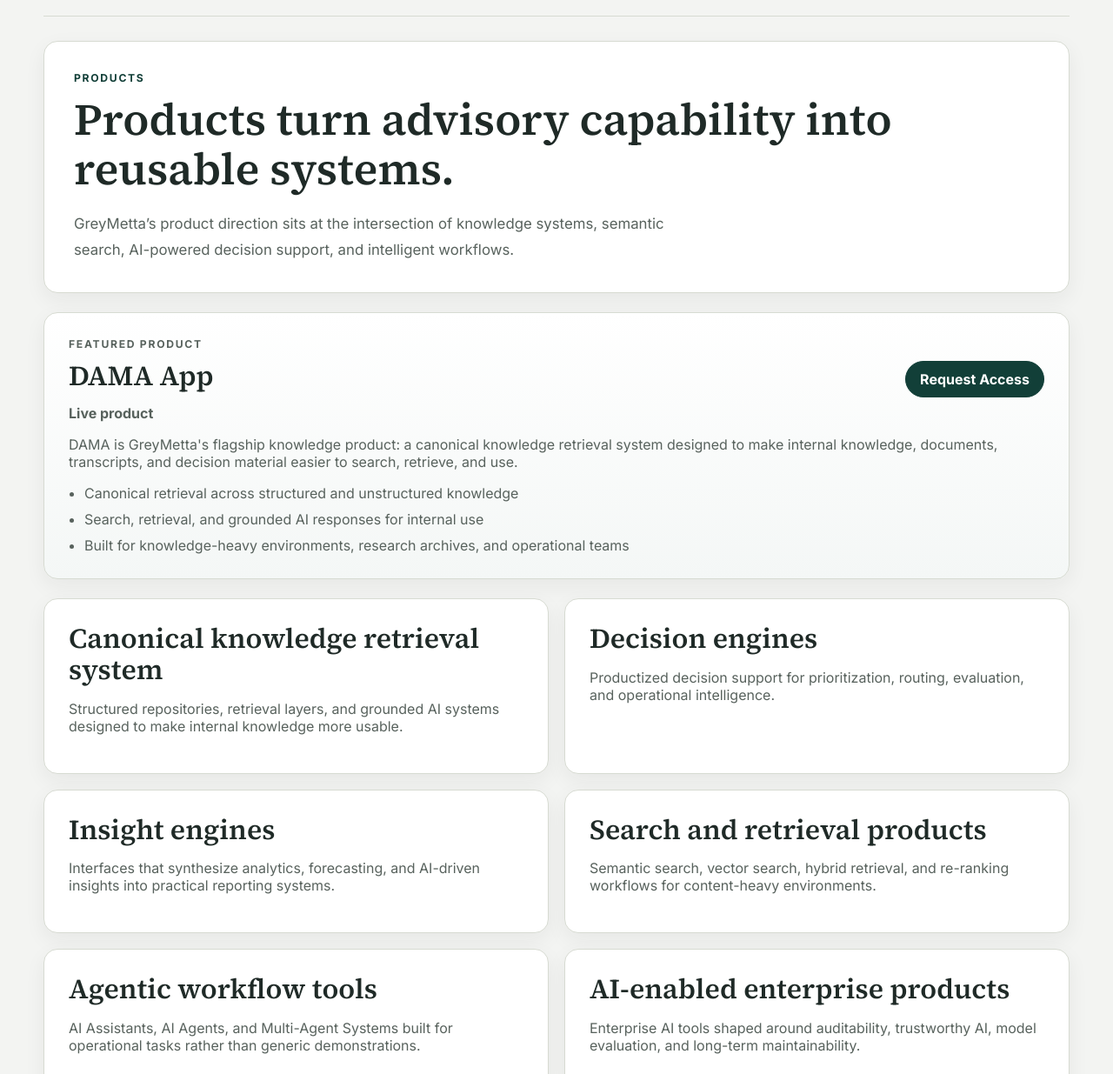
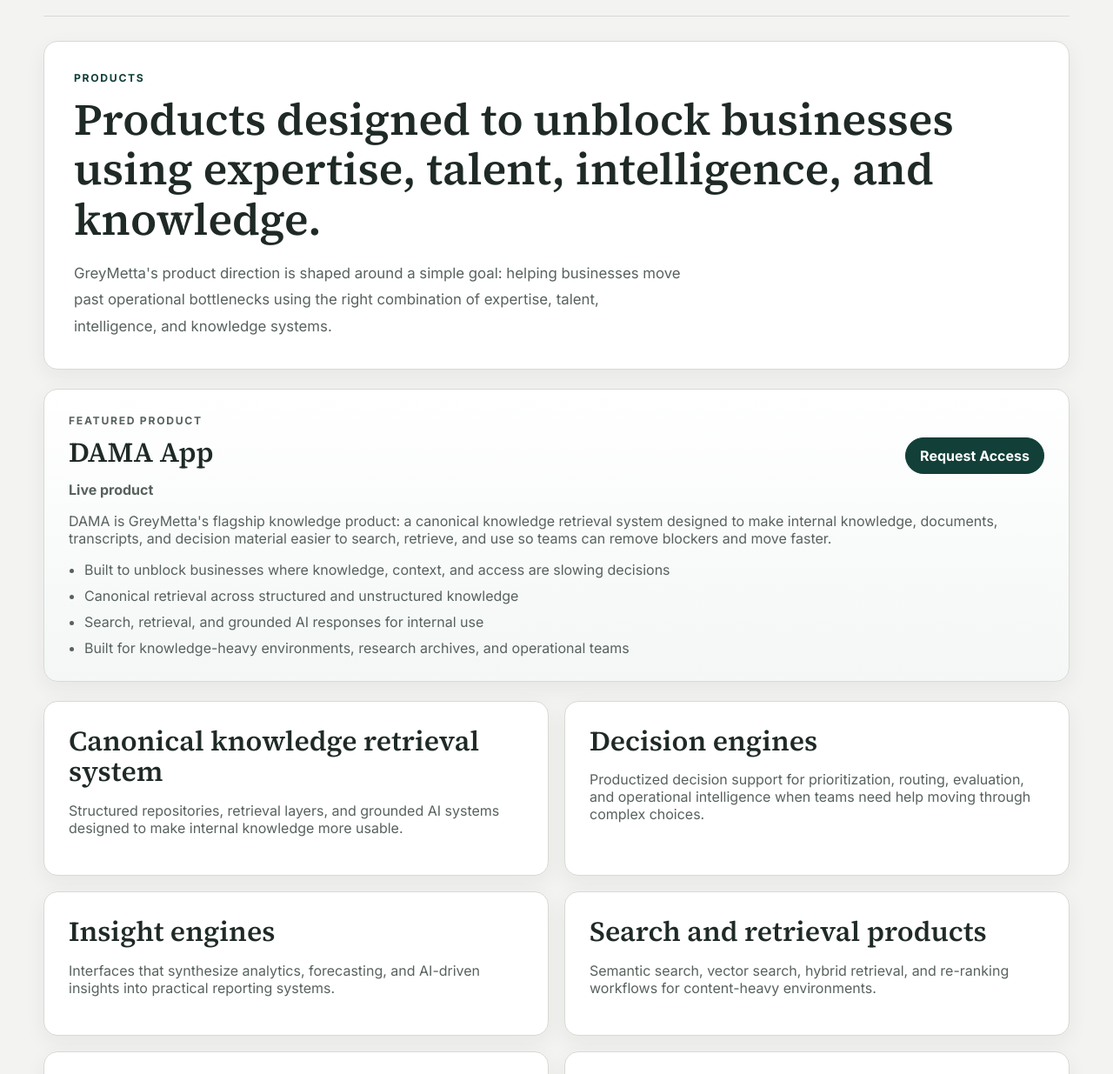
Before and after one commit to myrobot2020/greymetta-site, a plain HTML site: page products.html in a window 1280 px wide. Shown: the part 58-1293 px from the top of the page at 87% size. Drawn offline with Linux system fonts and the light colour scheme.

Commit message:
Emphasize unblocking businesses in products

```diff
--- a/products.html
+++ b/products.html
@@ -34,11 +34,12 @@
       <main class="page-main">
         <section class="page-hero">
           <p class="kicker">Products</p>
-          <h1>Products turn advisory capability into reusable systems.</h1>
+          <h1>Products designed to unblock businesses using expertise, talent, intelligence, and knowledge.</h1>
           <p class="lead">
-            GreyMetta’s product direction sits at the intersection of knowledge
-            systems, semantic search, AI-powered decision support, and
-            intelligent workflows.
+            GreyMetta's product direction is shaped around a simple goal:
+            helping businesses move past operational bottlenecks using the
+            right combination of expertise, talent, intelligence, and
+            knowledge systems.
           </p>
         </section>
 
@@ -56,9 +57,10 @@
               DAMA is GreyMetta's flagship knowledge product: a canonical
               knowledge retrieval system designed to make internal knowledge,
               documents, transcripts, and decision material easier to search,
-              retrieve, and use.
+              retrieve, and use so teams can remove blockers and move faster.
             </p>
             <ul class="plain-list">
+              <li>Built to unblock businesses where knowledge, context, and access are slowing decisions</li>
               <li>Canonical retrieval across structured and unstructured knowledge</li>
               <li>Search, retrieval, and grounded AI responses for internal use</li>
               <li>Built for knowledge-heavy environments, research archives, and operational teams</li>
@@ -79,7 +81,8 @@
               <h2>Decision engines</h2>
               <p>
                 Productized decision support for prioritization, routing,
-                evaluation, and operational intelligence.
+                evaluation, and operational intelligence when teams need help
+                moving through complex choices.
               </p>
             </article>
             <article class="panel">
@@ -107,7 +110,8 @@
               <h2>AI-enabled enterprise products</h2>
               <p>
                 Enterprise AI tools shaped around auditability, trustworthy AI,
-                model evaluation, and long-term maintainability.
+                model evaluation, and long-term maintainability in real
+                business settings.
               </p>
             </article>
           </div>
```
